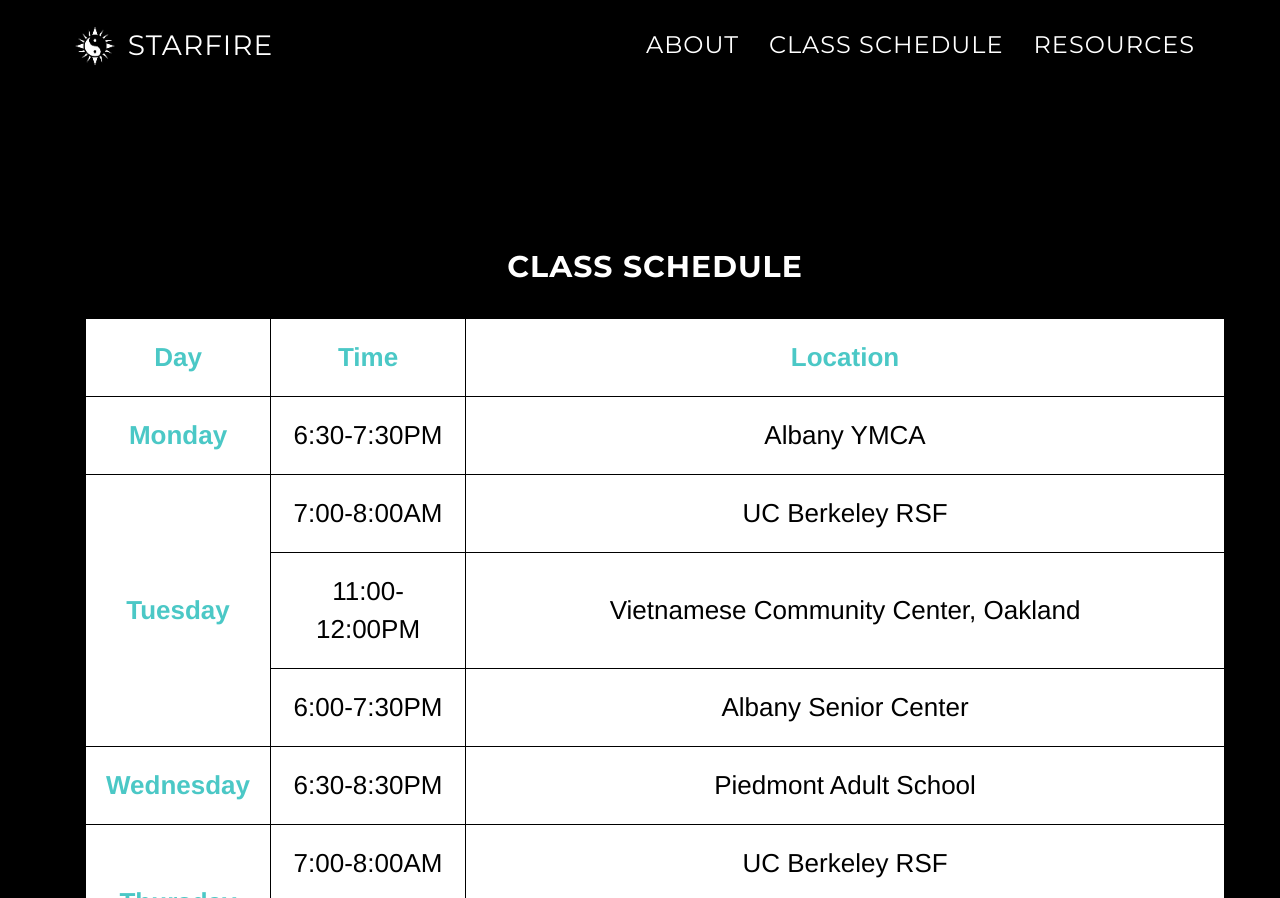
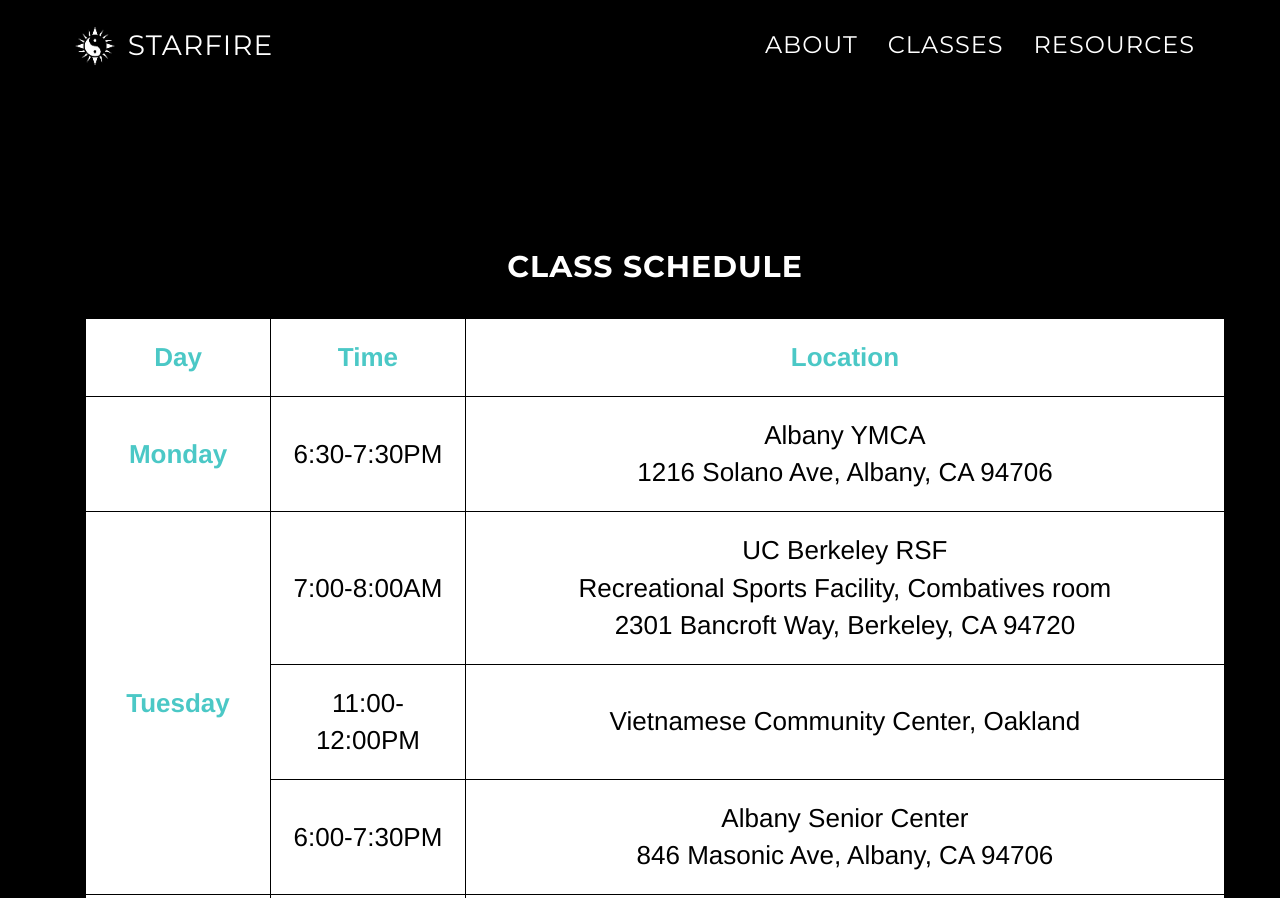
Before and after one commit to jacburge/StarfireTaiChi, a plain HTML site: page app/templates/schedule.html in a window 1280 px wide. Shown: the top 898 px of the page. Drawn offline with Linux system fonts and the light colour scheme; some packages are replaced by stand-ins of ours; a web font is replaced by a local one.

Commit message:
Trying to make photos work, updated schedule

```diff
--- a/app/templates/schedule.html
+++ b/app/templates/schedule.html
@@ -57,7 +57,7 @@
                         <a href="/about">About</a>
                     </li>
                     <li>
-                        <a href="/schedule">Class Schedule</a>
+                        <a href="/schedule">Classes</a>
                     </li>
                     <li>
                         <a href="/news">Resources</a>
@@ -80,12 +80,12 @@
             <tr>
                 <th>Monday</th>
                 <td>6:30-7:30PM</td>
-                <td>Albany YMCA</td>
+                <td>Albany YMCA<br>1216 Solano Ave, Albany, CA 94706</td>
             </tr>
              <tr>
                 <th rowspan="3">Tuesday</th>
                 <td>7:00-8:00AM</td>
-                <td>UC Berkeley RSF</td>
+                <td>UC Berkeley RSF<br>Recreational Sports Facility, Combatives room<br>2301 Bancroft Way, Berkeley, CA 94720</td>
             </tr>
              <tr>
                 <td>11:00-12:00PM</td>
@@ -93,7 +93,7 @@
             </tr>
              <tr>
                 <td>6:00-7:30PM</td>
-                <td>Albany Senior Center</td>
+                <td>Albany Senior Center<br>846 Masonic Ave, Albany, CA 94706</td>
             </tr>
              <tr>
                 <th>Wednesday</th>
```
Also changed, not shown: app/templates/about.html (+1 -1 lines), app/templates/index.html (+1 -1 lines), app/templates/news.html (+5 -4 lines).
